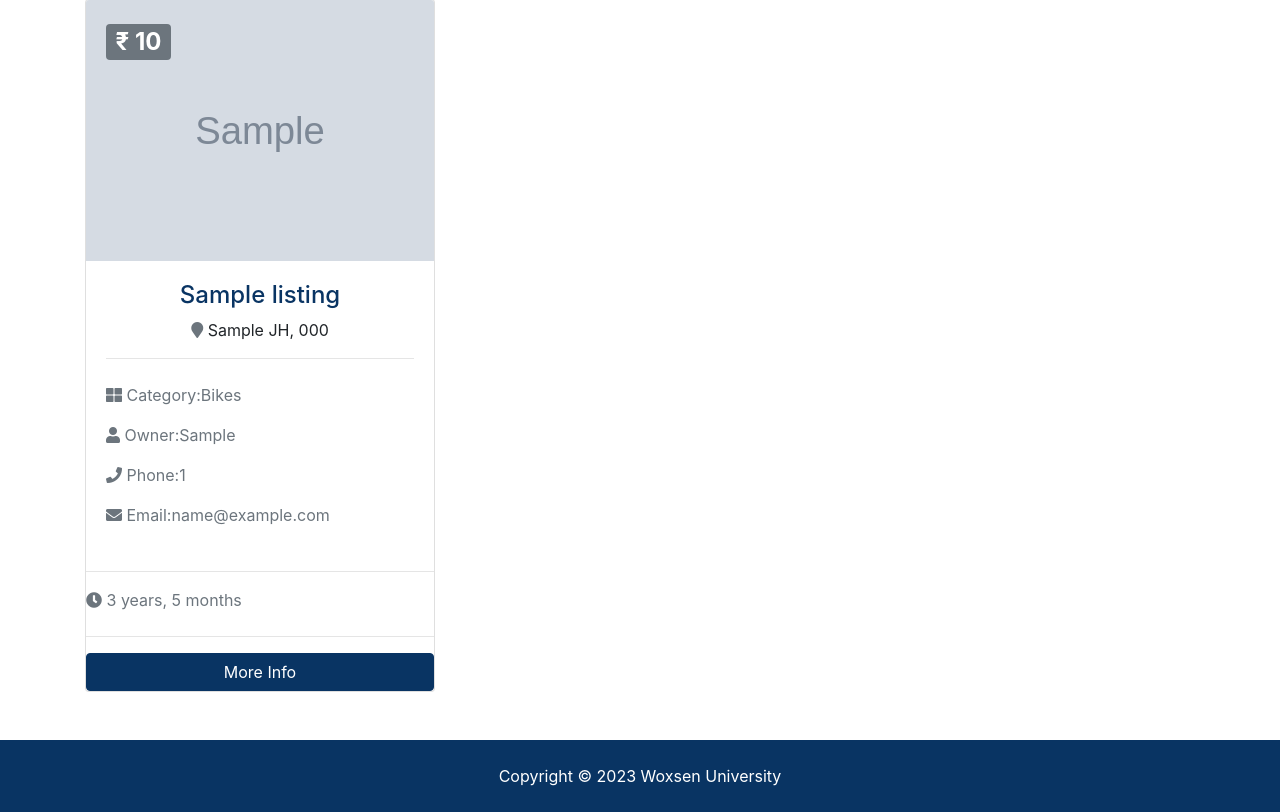
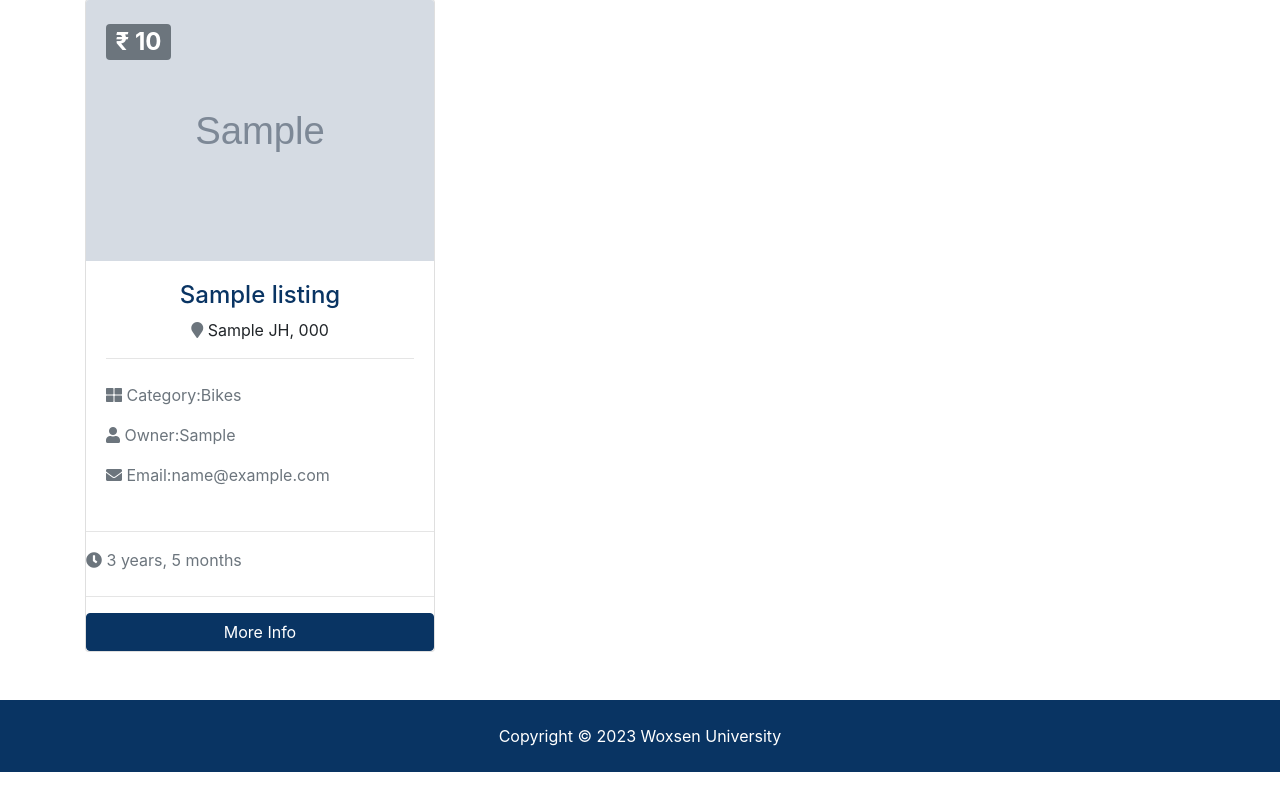
Before and after one commit to VineethReeddyBAAIML/Woxsen-Campus-Mart, a Django app: page /listings/ in a window 1280 px wide. Shown: the part 428-1240 px from the top of the page. After the commit the page ends 1200 px from the top, so only its background shows below. Run offline with Django 3.2, Linux system fonts and the light colour scheme; tables that the repository leaves empty hold one stand-in row (values such as "Sample post"); grey boxes marked "Sample" are stand-in pictures; some libraries are stand-ins or nearby versions.

Commit message:
Update listings.html

```diff
--- a/templates/listings/listings.html
+++ b/templates/listings/listings.html
@@ -59,11 +59,11 @@
                   <i class="fas fa-user"></i> Owner:{{listing.owner.first_name}}
                 </div>
                 </div>
-                <div class="row py-2 text-secondary">
+<!--                 <div class="row py-2 text-secondary">
                 <div class="col-8">
                   <i class="fas fa-phone"></i> Phone:{{listing.owner.phone}}
                 </div>
-                </div>
+                </div> -->
                 <div class="row py-2 text-secondary">
               <div class="col-10">
                 <i class="fas fa-envelope"></i> Email:{{listing.owner.email}}
```
